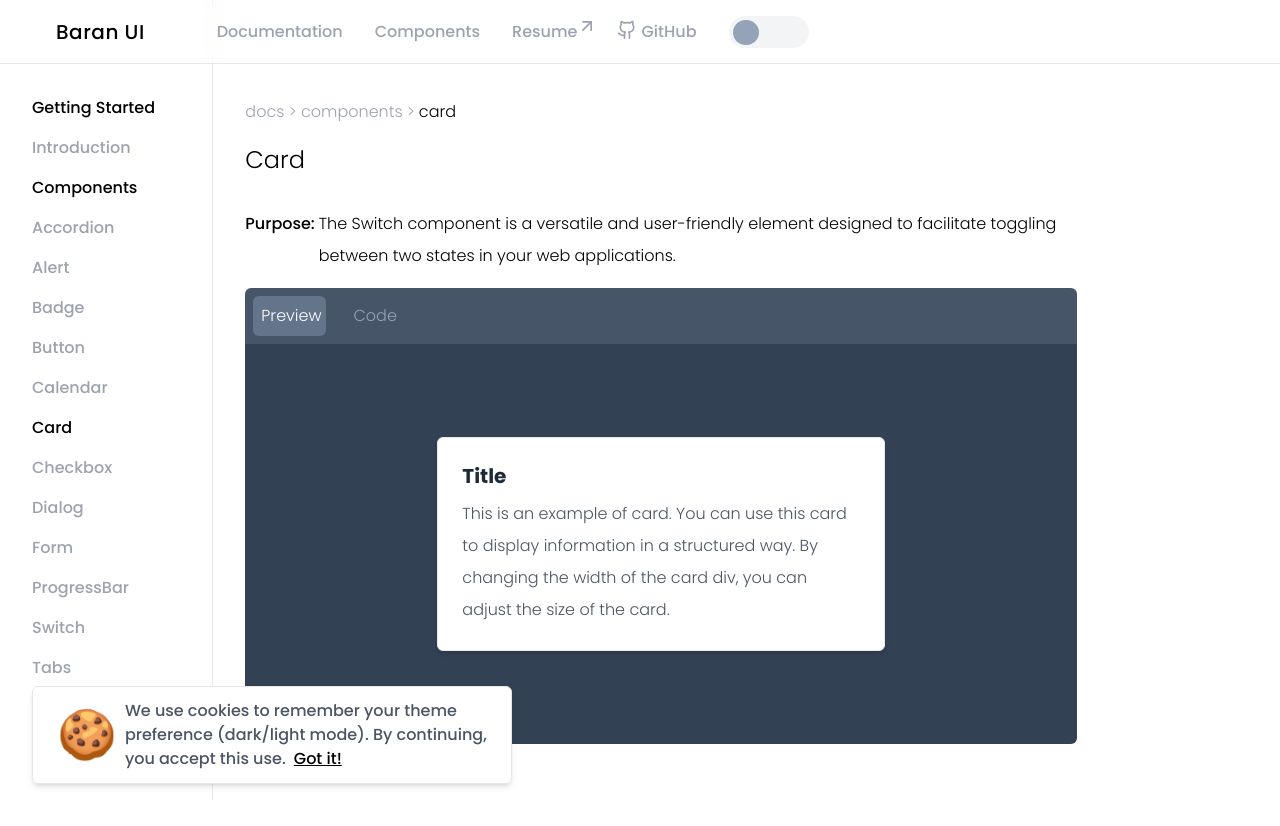
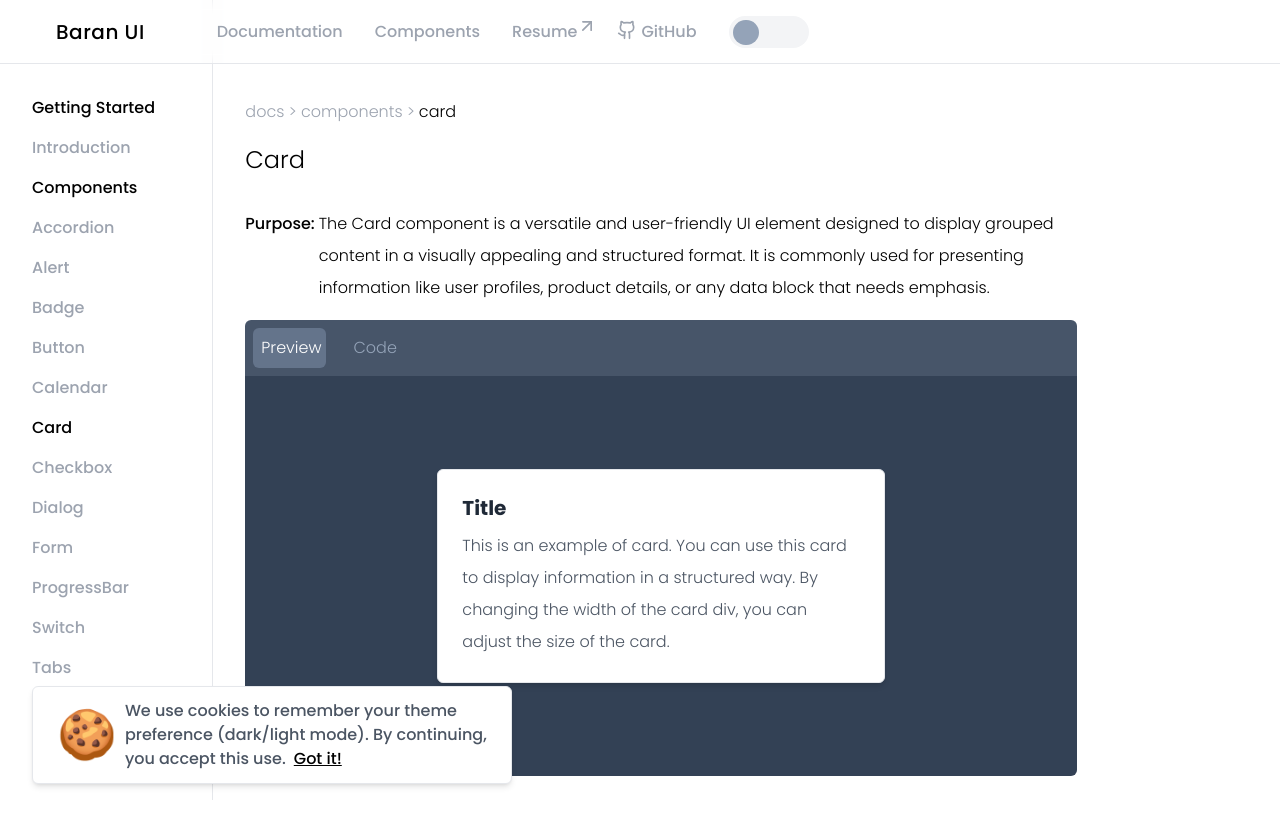
Before and after one commit to phscloq/ui-library, a Next.js app: page /docs/components/card in a window 1280 px wide. Shown: the top 826 px of the page. Built offline with nearby package versions, Linux system fonts and the light colour scheme; no server answers.

Commit message:
Update Card Page
- Updated the purpose text.
- Imported Features component.

```diff
--- a/src/app/docs/components/card/page.tsx
+++ b/src/app/docs/components/card/page.tsx
@@ -4,6 +4,7 @@ import Pathway from "@/app/components/pathway"
 import TabSwitch from "@/app/components/tab-switch"
 import { useState } from "react"
 import CardComponent from "./card"
+import Features from "@/app/components/features"
 
 export default function CardPage(){
     const code = `
@@ -31,7 +32,7 @@ export default function CardPage(){
             <h1 className="text-2xl mb-8">Card</h1>
             <div className="flex gap-1 mb-4">
                 <p className=" font-medium">Purpose:</p>
-                <p>The Switch component is a versatile and user-friendly element designed to facilitate toggling between two states in your web applications.</p>
+                <p>The Card component is a versatile and user-friendly UI element designed to display grouped content in a visually appealing and structured format. It is commonly used for presenting information like user profiles, product details, or any data block that needs emphasis.</p>
             </div>
             <div>
                 <TabSwitch preview={preview} setPreview={setPreview} />
@@ -40,6 +41,7 @@ export default function CardPage(){
             </div>
 
 
+
         </div>
     )
 }
```
